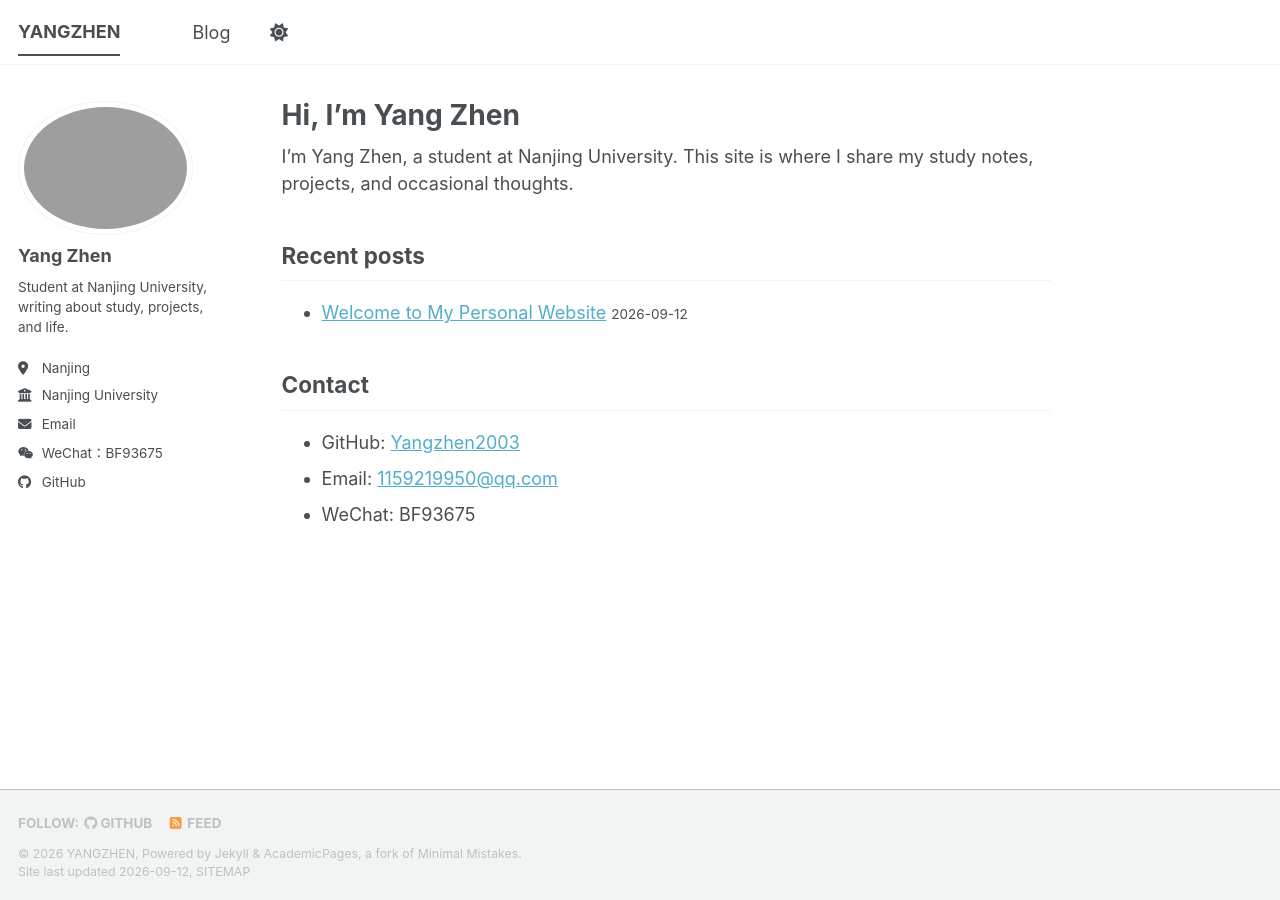
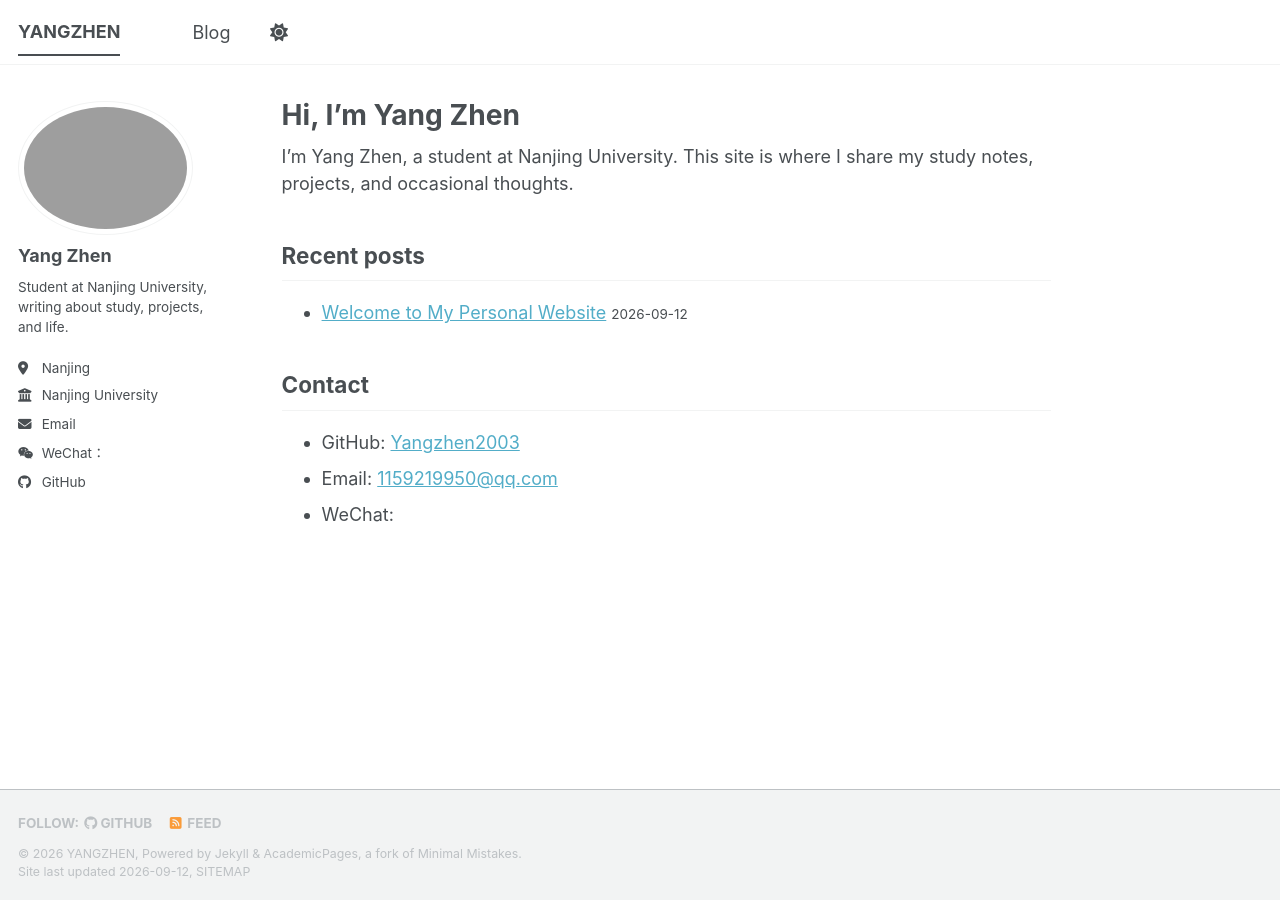
Before and after one commit to Yangzhen2003/yangzhen2003.github.io, a Jekyll site: the page built from _pages/about.md, in a window 1280 px wide. Built offline with Jekyll 4.4.1, drawn with Linux system fonts in a browser that asks for light colours; a style sheet for code colours, icons or effects is not loaded.

Commit message:
Update _config.yml

```diff
--- a/_config.yml
+++ b/_config.yml
@@ -17,7 +17,7 @@ author:
   location         : "Nanjing"
   employer         : "Nanjing University"
   email            : "1159219950@qq.com"
-  wechat           : "BF93675"
+  wechat           : ""
   wechat_qr      : "wechat-qr.png"
 
   # Repositories and software development
```
